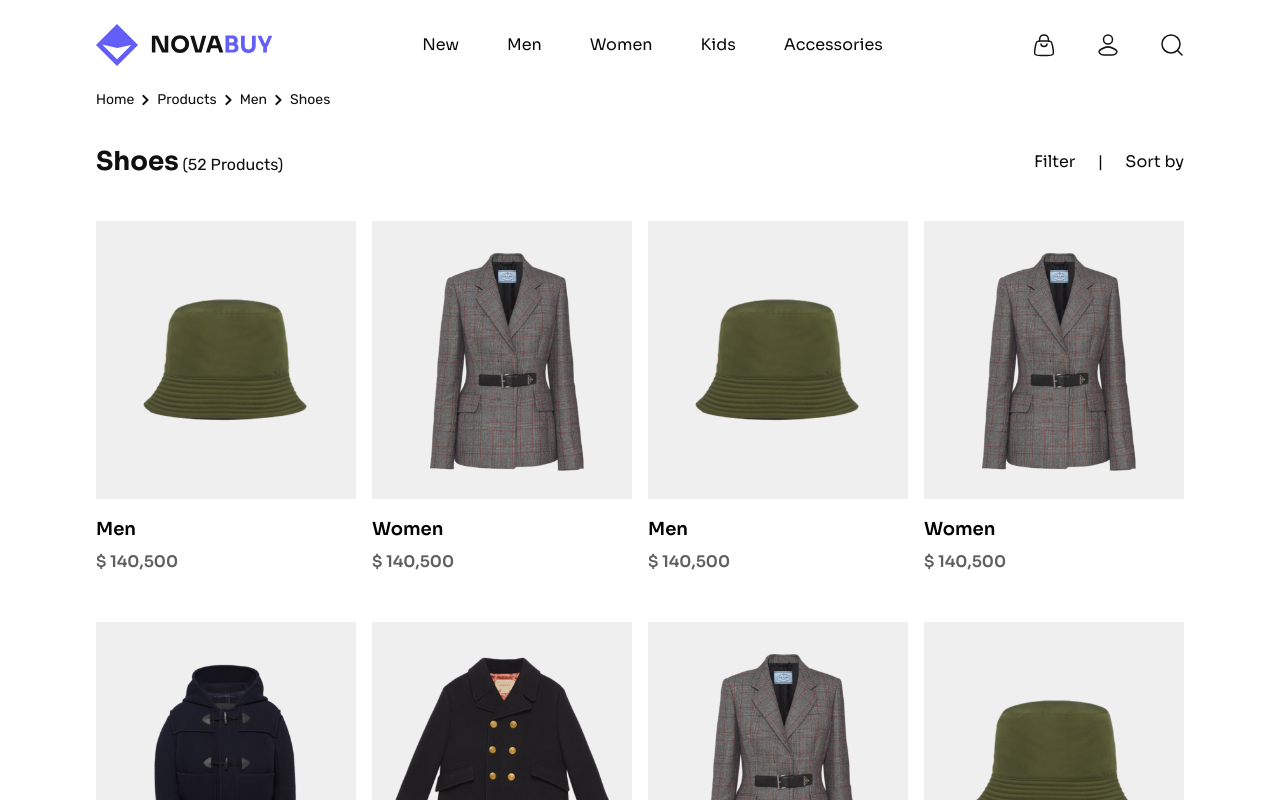
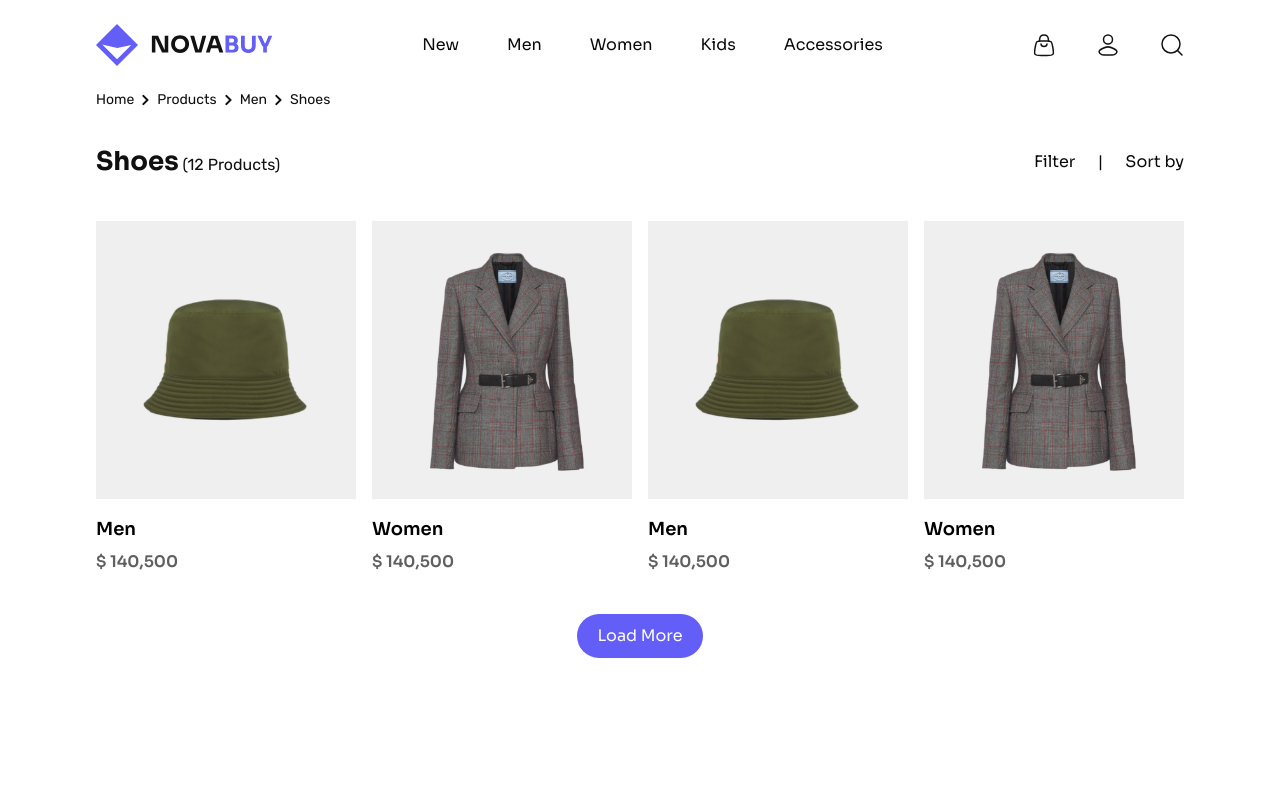
Before and after one commit to HenryAgu/Novabuy, a Next.js app: page /products/men/shoes in a window 1280 px wide. Shown: the top 800 px of the page. Built offline with nearby package versions, Linux system fonts and the light colour scheme.

Commit message:
feat: load more

```diff
--- a/src/app/products/men/shoes/page.tsx
+++ b/src/app/products/men/shoes/page.tsx
@@ -1,7 +1,9 @@
+"use client";
 import ProductCardItem from "@/components/product-card-item";
 import { ProductCard } from "@/components/types";
+import { Sheet, SheetContent, SheetTrigger } from "@/components/ui/sheet";
 import { Rubik } from "next/font/google";
-import React from "react";
+import React, { useState } from "react";
 
 const rubik = Rubik({
   variable: "--font-rubik",
@@ -84,6 +86,11 @@ const swiperProducts: ProductCard[] = [
 ];
 
 const ShoePage = () => {
+  const [renderedShoes, setRenderedShoes] = useState<number>(4);
+
+  const renderMoreShoes = () => {
+    setRenderedShoes((prev) => prev + 4);
+  };
   return (
     <main className="lg:px-24 lg:py-8 px-5 py-8 ">
       <div className="flex items-center justify-between">
@@ -91,23 +98,33 @@ const ShoePage = () => {
           Shoes
           <span className={`${rubik.className} text-base font-normal`}>
             {" "}
-            (52 Products)
+            ({swiperProducts.length} Products)
           </span>
         </span>
         <div className="flex items-center gap-x-5.5">
-          <button>Filter</button>
+          <Sheet>
+            <SheetTrigger>Filter</SheetTrigger>
+            <SheetContent>Test</SheetContent>
+          </Sheet>
           <span>|</span>
           <button>Sort by</button>
         </div>
       </div>
       <div className="grid grid-cols-2 lg:grid-cols-4 gap-x-4 gap-y-6 lg:gap-y-12 my-5 lg:my-10">
-        {swiperProducts.map((item, index) => (
+        {swiperProducts.slice(0, renderedShoes).map((item, index) => (
           <ProductCardItem item={item} key={index} />
         ))}
       </div>
-      <div className="flex justify-center">
-        <button className="text-base text-white font-normal bg-primary-500 py-2.5 px-5 rounded-[50px]">Load More</button>
-      </div>
+      {renderedShoes < swiperProducts.length && (
+        <div className="flex justify-center">
+          <button
+            className="text-base text-white font-normal bg-primary-500 py-2.5 px-5 rounded-[50px] cursor-pointer"
+            onClick={renderMoreShoes}
+          >
+            Load More
+          </button>
+        </div>
+      )}
     </main>
   );
 };
```
